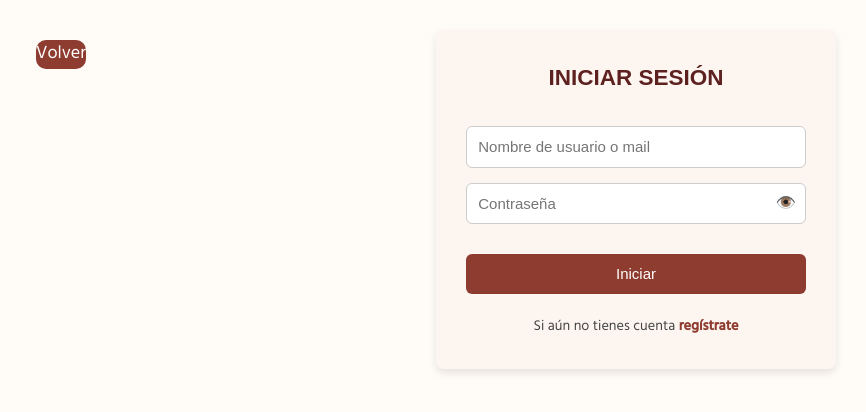
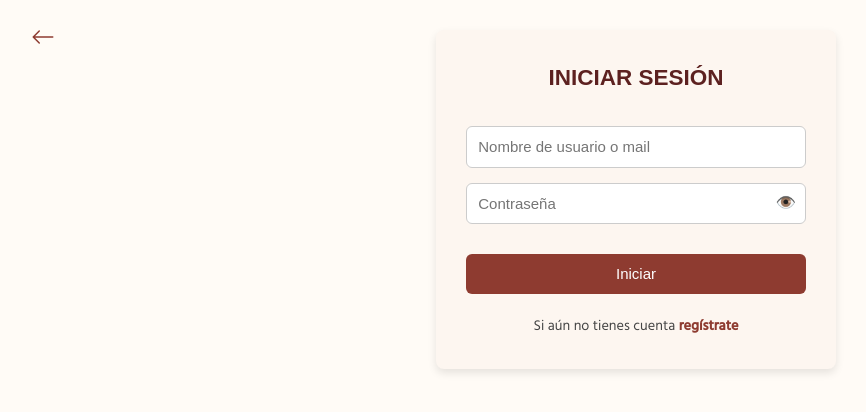
Before and after one commit to florenciacobos/turisteando_mza, a React (Vite) app: page /login in a window 1280 px wide. Shown: the top 412 px of the page, without its empty margins (4-870 px from the left). Built offline with nearby package versions, Linux system fonts and the light colour scheme; no server answers; a web font is replaced by a local one.

Commit message:
registrar

```diff
--- a/src/App.css
+++ b/src/App.css
@@ -295,7 +295,7 @@ nav button:disabled {
 }
 
 .menu-header {
-  margin-bottom: 5rem;
+  margin-bottom: 0.5rem;
   display: flex;
   align-items: center;
   gap: 0.5rem;
@@ -347,6 +347,18 @@ nav button:disabled {
 .menu-list li.active {
   background-color: #d6efff;
   font-weight: 600;
+}
+
+.back-arrow-menu {
+  cursor: pointer;
+  color: #8e3b30;
+  transition: transform 0.2s;
+  margin: 10px;
+}
+
+.back-arrow-menu:hover {
+  transform: scale(1.2);
+  color: #732d24;
 }
 
 /*LOGIN*/
@@ -434,6 +446,20 @@ nav button:disabled {
   background-color: #732d24;
 }
 
+.back-arrow {
+  position: absolute; /* ← Esto es clave */
+  top: 25px;
+  left: 35px;
+  cursor: pointer;
+  color: #8e3b30;
+  transition: transform 0.2s;
+  font-size: 1.5rem; /* opcional para agrandar la flecha */
+}
+
+.back-arrow:hover {
+  transform: scale(1.1);
+}
+
 /*REGISTRAR*/
 .register-container {
   max-width: 400px;
@@ -461,6 +487,7 @@ nav button:disabled {
 
 .register-input {
   flex: 1;
+  min-width: 0;
   padding: 0.6rem 0.8rem;
   border: 1px solid #bfa996;
   border-radius: 6px;
@@ -513,6 +540,18 @@ nav button:disabled {
   text-decoration: underline;
 }
 
+input[type="date"] {
+  appearance: none;
+  -webkit-appearance: none;
+  background: white;
+  color: #5d2120;
+  font-size: 1rem;
+  padding: 0.6rem 0.8rem;
+  border: 1px solid #bfa996;
+  border-radius: 6px;
+  width: 100%;
+  font-family: inherit;
+}
 
 /* VISTA LUGAR */
 
--- a/src/Login.jsx
+++ b/src/Login.jsx
@@ -20,9 +20,22 @@ const Login = () => {
   return (
     <div className="login-container">
 
-      <button onClick={handleBack} className="back-button">
-        Volver
-      </button>
+      <div className="login-hader">
+        <svg
+          xmlns="http://www.w3.org/2000/svg"
+          width="24"
+          height="24"
+          fill="currentColor"
+          className="back-arrow"
+          viewBox="0 0 16 16"
+          onClick={handleBack}
+        >
+          <path
+            fillRule="evenodd"
+            d="M15 8a.5.5 0 0 0-.5-.5H2.707l3.147-3.146a.5.5 0 1 0-.708-.708l-4 4a.5.5 0 0 0 0 .708l4 4a.5.5 0 0 0 .708-.708L2.707 8.5H14.5A.5.5 0 0 0 15 8"
+        />
+        </svg>
+      </div>
 
       <h2 className="login-title">INICIAR SESIÓN</h2>
 
@@ -57,7 +70,7 @@ const Login = () => {
 
       <p className="register-text">
         Si aún no tienes cuenta{' '}
-        <span className="register-link" onClick={() => console.log('Ir a registro')}>
+        <span className="register-link" onClick={() => navigate('/registrar')}>
           regístrate
         </span>
       </p>
--- a/src/Menu.jsx
+++ b/src/Menu.jsx
@@ -12,9 +12,21 @@ function Menu({ closeMenu }) {
 
   return (
     <div className="sidebar">
-      {/* Contenedor del botón */}
       <div className="menu-header">
-        <button className="back-button" onClick={() => goTo('/')}>← Volver al inicio</button>
+        <svg
+          xmlns="http://www.w3.org/2000/svg"
+          width="24"
+          height="24"
+          fill="currentColor"
+          className="back-arrow-menu"
+          viewBox="0 0 16 16"
+          onClick={() => goTo('/')}
+        >
+          <path
+            fillRule="evenodd"
+            d="M15 8a.5.5 0 0 0-.5-.5H2.707l3.147-3.146a.5.5 0 1 0-.708-.708l-4 4a.5.5 0 0 0 0 .708l4 4a.5.5 0 0 0 .708-.708L2.707 8.5H14.5A.5.5 0 0 0 15 8"
+          />
+        </svg>
       </div>
 
       {/* Contenedor del menú */}
--- a/src/Registrar.jsx
+++ b/src/Registrar.jsx
@@ -4,6 +4,9 @@ import './App.css';
 
 const Registrar = () => {
   const navigate = useNavigate();
+  const handleBack = () => {
+    navigate('/');
+  };
 
   const [form, setForm] = useState({
     nombre: '',
@@ -26,6 +29,24 @@ const Registrar = () => {
 
   return (
     <div className="register-container">
+
+      <div className='registrar-header'>
+        <svg
+        xmlns="http://www.w3.org/2000/svg"
+        width="24"
+        height="24"
+        fill="currentColor"
+        className="back-arrow"
+        viewBox="0 0 16 16"
+        onClick={handleBack}
+      >
+        <path
+          fillRule="evenodd"
+          d="M15 8a.5.5 0 0 0-.5-.5H2.707l3.147-3.146a.5.5 0 1 0-.708-.708l-4 4a.5.5 0 0 0 0 .708l4 4a.5.5 0 0 0 .708-.708L2.707 8.5H14.5A.5.5 0 0 0 15 8"
+      />
+      </svg>
+      </div>
+
       <h2 className="register-title">REGISTRO</h2>
 
       <div className="input-row">
--- a/src/main.jsx
+++ b/src/main.jsx
@@ -3,6 +3,7 @@ import ReactDOM from 'react-dom/client';
 import { BrowserRouter, Routes, Route } from 'react-router-dom';
 import App from './App.jsx';
 import Login from './Login.jsx';
+import Registrar from './Registrar';
 import VistaLugar from './VistaLugar.jsx';
 import ListaFavoritos from './ListaFavoritos.jsx';
 import ListaLugarVisitado from './ListaLugarVisitado.jsx';
@@ -15,6 +16,7 @@ ReactDOM.createRoot(document.getElementById('root')).render(
       <Routes>
         <Route path="/" element={<App />} />
         <Route path="/login" element={<Login />} />
+        <Route path="/registrar" element={<Registrar />} />
         <Route path="/lugar" element={<VistaLugar />} />
         <Route path="/sugerencias" element={<Sugerencias />} />
         <Route path="/favoritos" element={<ListaFavoritos />} />
```
Also changed, not shown: 1 other file (tests, documents, lock files or other folders).
